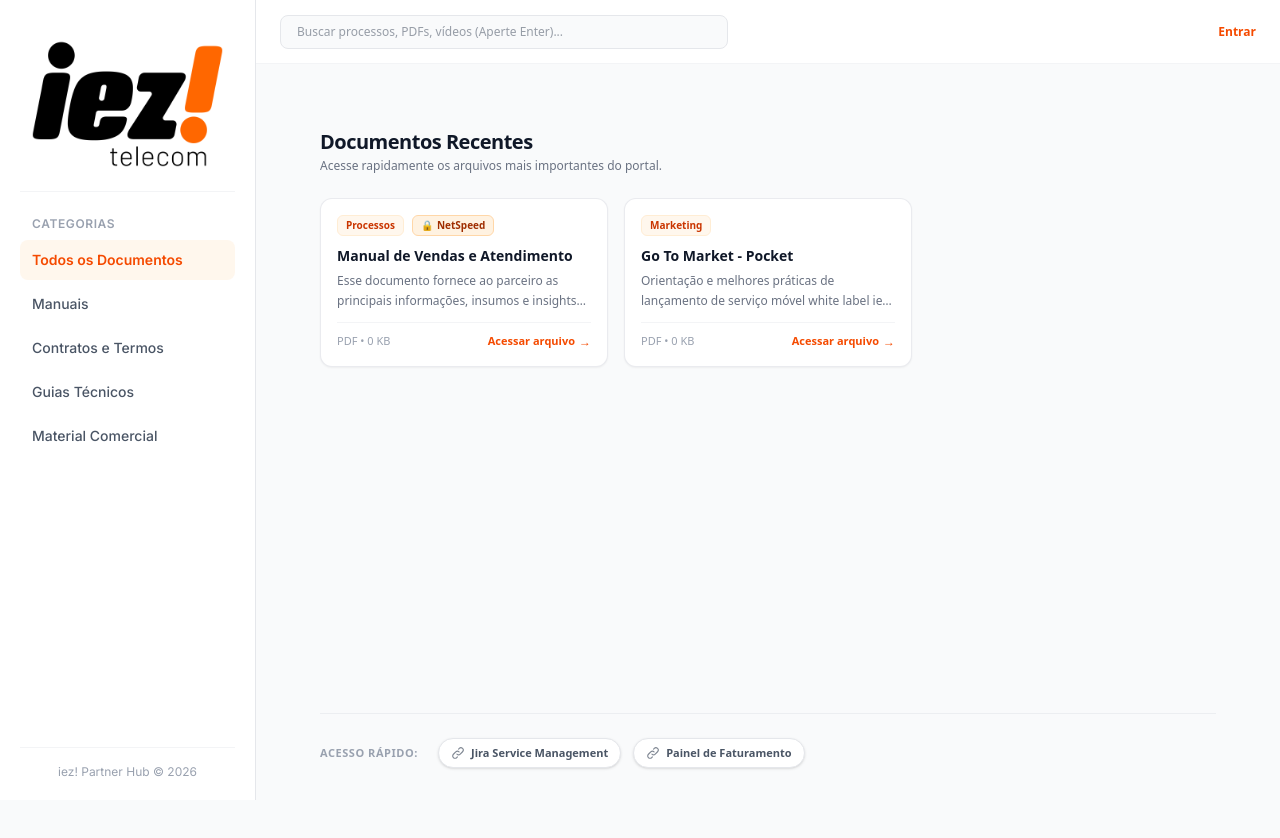
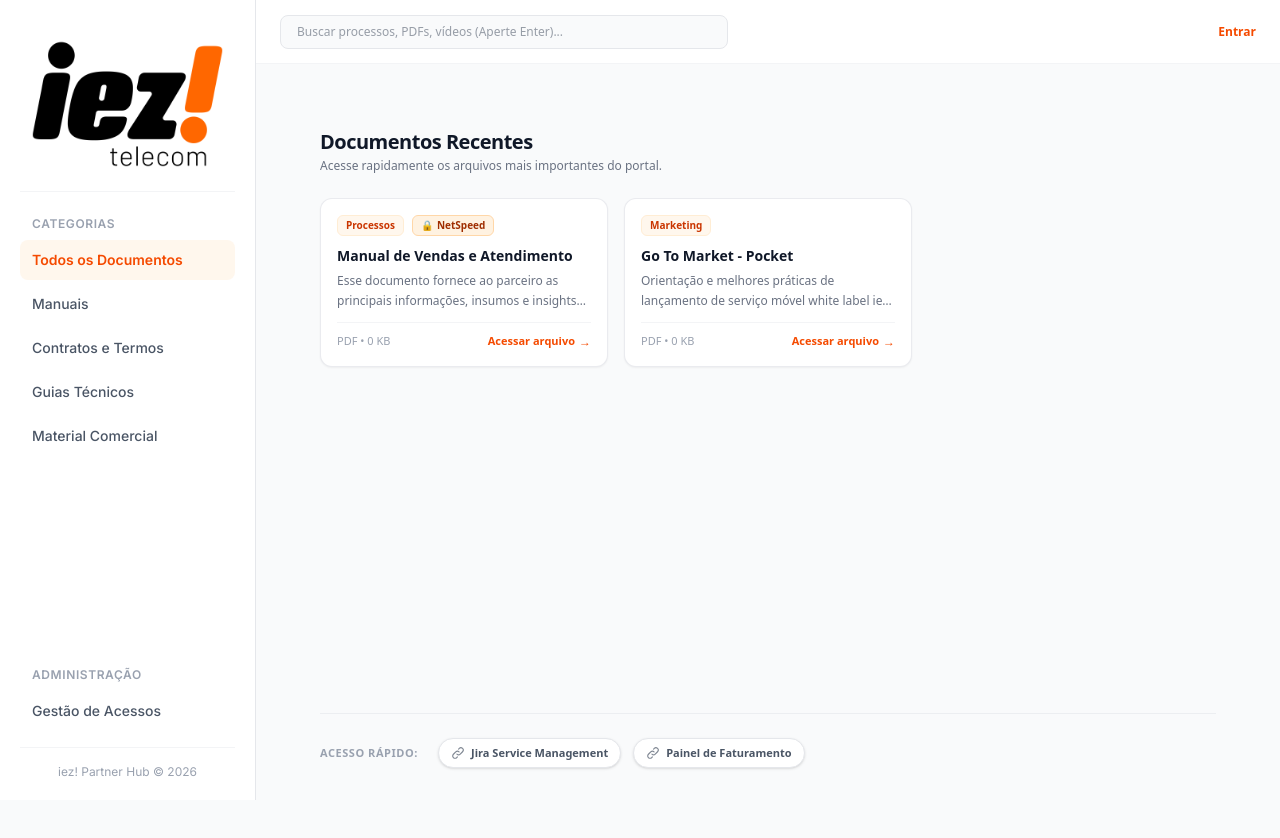
Before and after one commit to andersonesteves-cyber/iez-partner-hub, a Next.js app: page / in a window 1280 px wide. Shown: the top 838 px of the page. Built offline with nearby package versions, Linux system fonts and the light colour scheme; no server answers.

Commit message:
feat: restaura modulo de Gestao de Acessos na sidebar em nova secao administrativa

```diff
--- a/components/Sidebar.tsx
+++ b/components/Sidebar.tsx
@@ -3,26 +3,32 @@
 import { useState } from 'react'
 import Image from 'next/image'
 import Link from 'next/link'
-import { useSearchParams } from 'next/navigation'
+import { useSearchParams, usePathname } from 'next/navigation'
 
 const categorias = [
-  { slug: 'todos', label: 'Todos os Documentos' },
-  { slug: 'manuais', label: 'Manuais' },
-  { slug: 'contratos', label: 'Contratos e Termos' },
-  { slug: 'tecnico', label: 'Guias Técnicos' },
-  { slug: 'comercial', label: 'Material Comercial' },
+  { slug: 'todos', label: 'Todos os Documentos', href: '/?q=todos' },
+  { slug: 'manuais', label: 'Manuais', href: '/?q=manuais' },
+  { slug: 'contratos', label: 'Contratos e Termos', href: '/?q=contratos' },
+  { slug: 'tecnico', label: 'Guias Técnicos', href: '/?q=tecnico' },
+  { slug: 'comercial', label: 'Material Comercial', href: '/?q=comercial' },
+]
+
+// Nova aba para menus administrativos
+const adminLinks = [
+  { id: 'usuarios', label: 'Gestão de Acessos', href: '/usuarios' },
 ]
 
 export default function Sidebar() {
   const [isOpen, setIsOpen] = useState(false)
   const searchParams = useSearchParams()
+  const pathname = usePathname()
+
   const currentCategory = searchParams.get('q') || 'todos'
-
   const toggleMenu = () => setIsOpen(!isOpen)
 
   return (
     <>
-      {/* BOTÃO MOBILE (Exibido apenas em telas pequenas < md) */}
+      {/* BOTÃO MOBILE */}
       <div className="md:hidden fixed top-3 left-4 z-50">
         <button
           onClick={toggleMenu}
@@ -30,12 +36,10 @@ export default function Sidebar() {
           aria-label="Abrir Menu"
         >
           {isOpen ? (
-            /* Ícone de Fechar (X) */
             <svg className="w-6 h-6" fill="none" stroke="currentColor" viewBox="0 0 24 24">
               <path strokeLinecap="round" strokeLinejoin="round" strokeWidth="2" d="M6 18L18 6M6 6l12 12" />
             </svg>
           ) : (
-            /* Ícone Hambúrguer */
             <svg className="w-6 h-6" fill="none" stroke="currentColor" viewBox="0 0 24 24">
               <path strokeLinecap="round" strokeLinejoin="round" strokeWidth="2" d="M4 6h16M4 12h16M4 18h16" />
             </svg>
@@ -43,7 +47,7 @@ export default function Sidebar() {
         </button>
       </div>
 
-      {/* OVERLAY ESCURO NO MOBILE (Quando o menu estiver aberto) */}
+      {/* OVERLAY ESCURO NO MOBILE */}
       {isOpen && (
         <div
           onClick={() => setIsOpen(false)}
@@ -55,36 +59,37 @@ export default function Sidebar() {
       <aside
         className={`
           fixed top-0 left-0 z-40 h-screen bg-white border-r border-gray-200 w-64 p-5 flex flex-col transition-transform duration-300 ease-in-out
-          /* Mobile behavior */
           ${isOpen ? 'translate-x-0' : '-translate-x-full'}
-          /* Desktop behavior (Sempre visível e fixo em telas >= md) */
-          md:translate-x-0 md:static md:z-auto
+          md:translate-x-0 md:static md:z-auto overflow-y-auto
         `}
       >
         {/* LOGO DA IEZ */}
         <div className="flex items-center justify-center py-4 mb-6 border-b border-gray-100">
+          <Link href="/">
             <Image
               src="/iez-logo-oficial.png"
               alt="iez! telecom"
               width={130}
               height={40}
               priority
-            className="h-auto w-auto"
+              className="h-auto w-auto cursor-pointer"
             />
+          </Link>
         </div>
 
         {/* NAVEGAÇÃO DE CATEGORIAS */}
-        <nav className="flex-1 space-y-1">
+        <nav className="flex-1 space-y-1 mb-6">
           <p className="px-3 text-xs font-semibold text-gray-400 uppercase tracking-wider mb-2">
             Categorias
           </p>
           {categorias.map((cat) => {
-            const isActive = currentCategory === cat.slug
+            // Verifica se está ativo baseado na query param, mas apenas se estiver na home '/'
+            const isActive = pathname === '/' && currentCategory === cat.slug
             return (
               <Link
                 key={cat.slug}
-                href={`/?q=${cat.slug}`}
-                onClick={() => setIsOpen(false)} // Fecha o menu ao clicar no mobile
+                href={cat.href}
+                onClick={() => setIsOpen(false)}
                 className={`
                   flex items-center px-3 py-2.5 text-sm font-medium rounded-lg transition-colors
                   ${
@@ -100,6 +105,34 @@ export default function Sidebar() {
           })}
         </nav>
 
+        {/* NAVEGAÇÃO DE ADMINISTRAÇÃO */}
+        <nav className="space-y-1 mb-4">
+          <p className="px-3 text-xs font-semibold text-gray-400 uppercase tracking-wider mb-2">
+            Administração
+          </p>
+          {adminLinks.map((link) => {
+            // Verifica se está ativo baseado na rota atual (pathname)
+            const isActive = pathname.startsWith(link.href)
+            return (
+              <Link
+                key={link.id}
+                href={link.href}
+                onClick={() => setIsOpen(false)}
+                className={`
+                  flex items-center px-3 py-2.5 text-sm font-medium rounded-lg transition-colors
+                  ${
+                    isActive
+                      ? 'bg-orange-50 text-orange-600 font-semibold'
+                      : 'text-gray-600 hover:bg-gray-50 hover:text-orange-500'
+                  }
+                `}
+              >
+                {link.label}
+              </Link>
+            )
+          })}
+        </nav>
+
         {/* RODAPÉ DA SIDEBAR */}
         <div className="pt-4 border-t border-gray-100 text-xs text-gray-400 text-center">
           iez! Partner Hub &copy; {new Date().getFullYear()}
```
Lines whose indentation alone changed are shown as unchanged.
